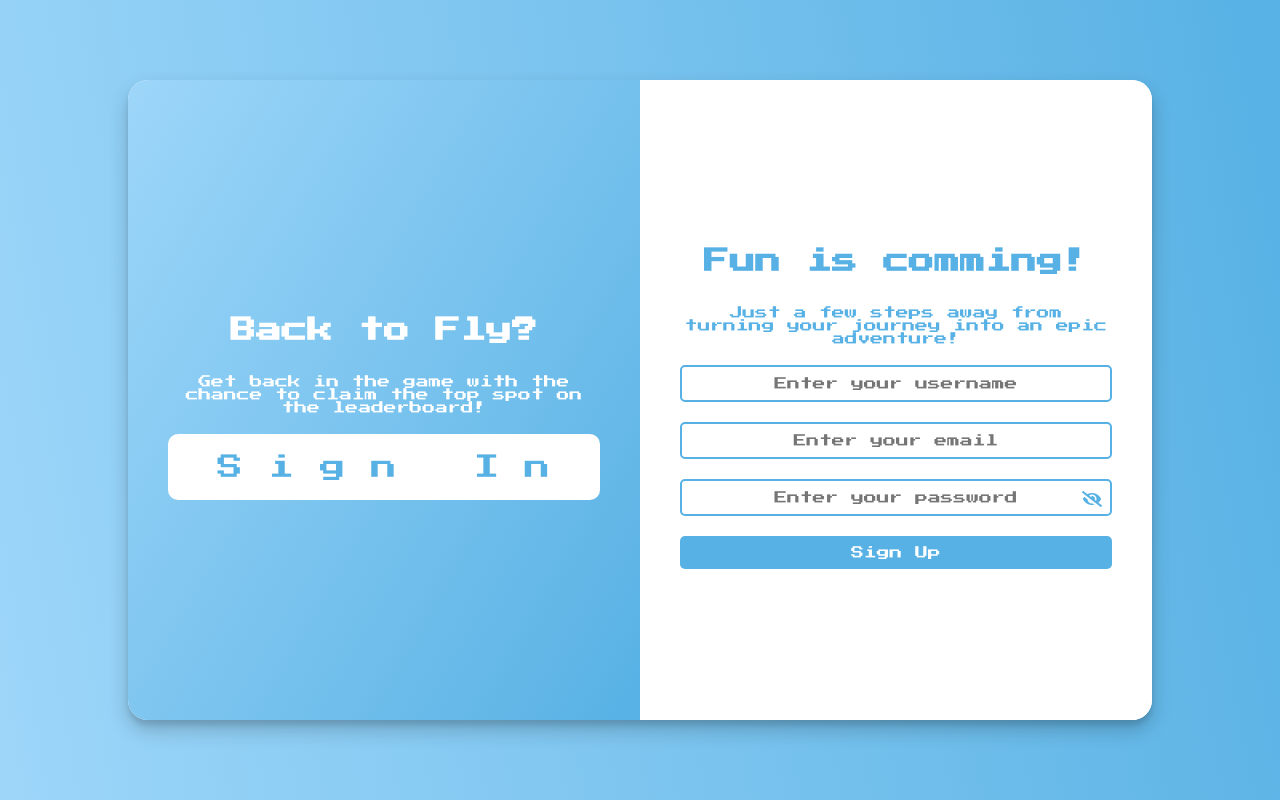
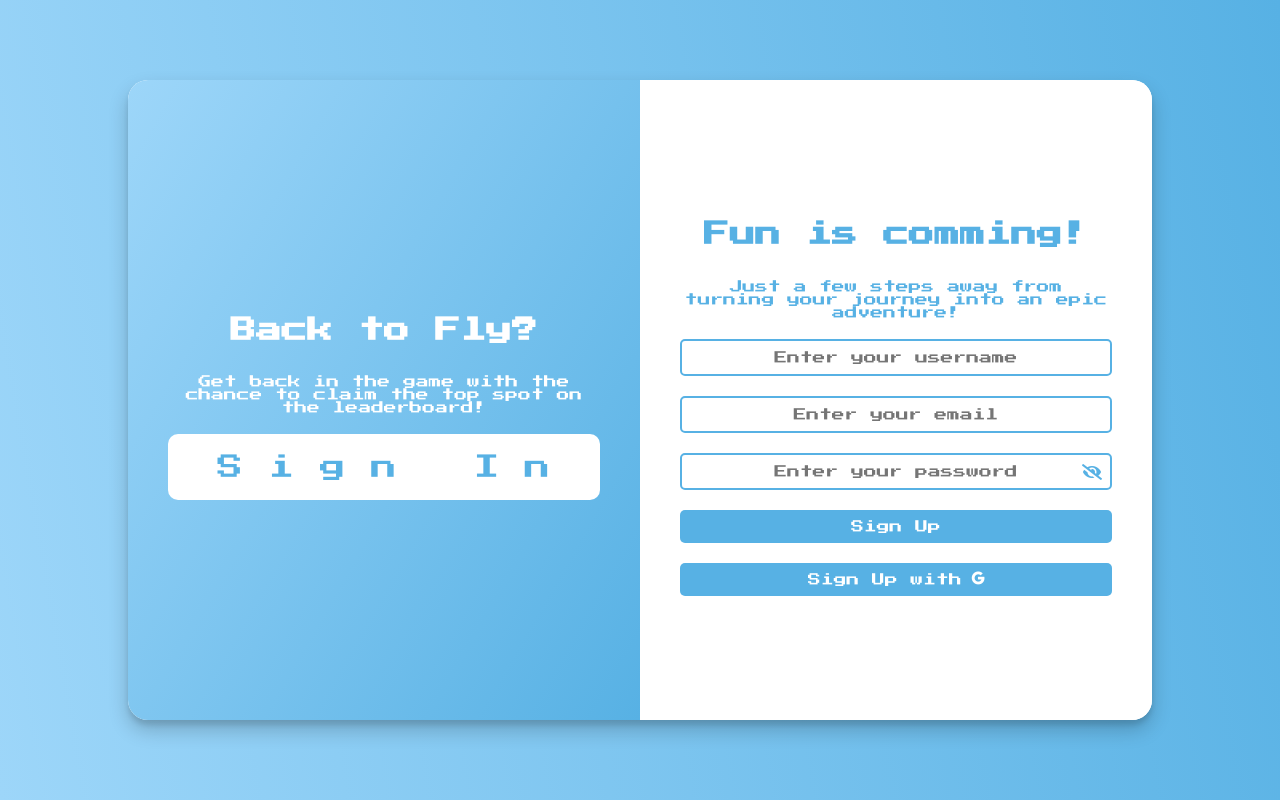
Before and after one commit to TheSheleng/JavaFlappyBird, a website: page Frontend/html/registration.html in a window 1280 px wide. Drawn offline with Linux system fonts and the light colour scheme.

Commit message:
Update registration.html

```diff
--- a/Frontend/html/registration.html
+++ b/Frontend/html/registration.html
@@ -6,6 +6,7 @@
     <title>Registration Page</title>
     <link rel="stylesheet" href="https://fonts.googleapis.com/css2?family=Press+Start+2P&display=swap">
     <link href="https://cdnjs.cloudflare.com/ajax/libs/font-awesome/5.15.4/css/all.min.css" rel="stylesheet">
+    <link rel="stylesheet" href="https://cdnjs.cloudflare.com/ajax/libs/font-awesome/5.15.3/css/all.min.css">
     <link rel="stylesheet" href="../css/registration.css">
 </head>
 <body>
@@ -37,6 +38,9 @@
                     </span>
                 </div>
                 <button class="sign-up-btn" type="submit">Sign Up</button>
+                <button class="sign-up-btn" type="submit" id="sign-up-btn-google">
+                    Sign Up with <i class="fab fa-google" style="margin-left: 10px; font-weight: bold;"></i>
+                </button>
             </form>
         </div>
     </div>
```
